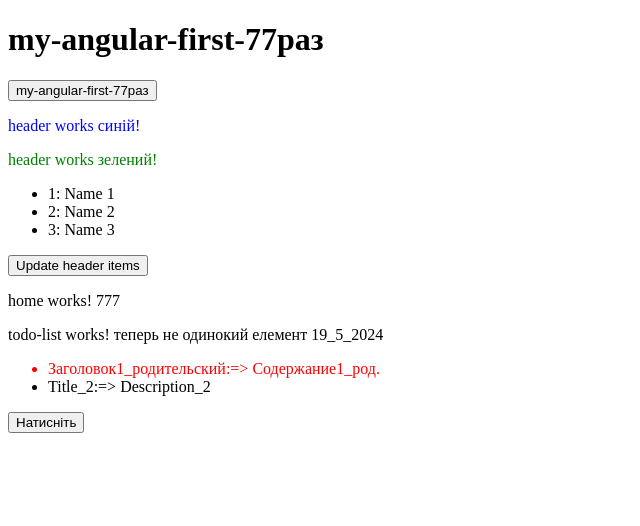
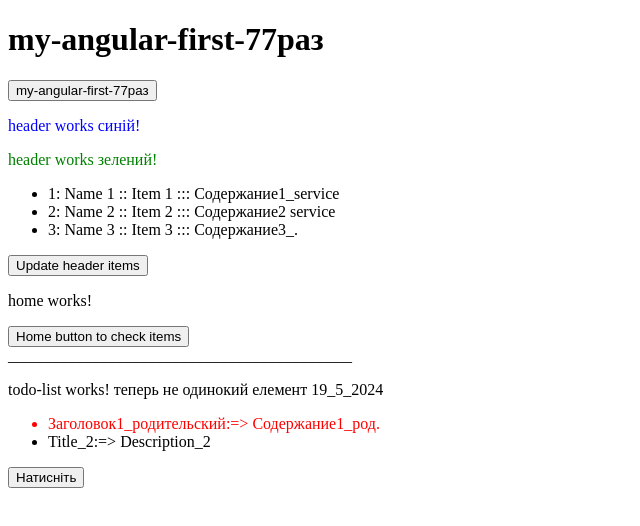
Before and after one commit to marishanegrusti/my-angular-first, an Angular app: page / in a window 1280 px wide. Shown: the top 526 px of the page, without its empty margins (0-640 px from the left). Built offline with nearby package versions, Linux system fonts and the light colour scheme.

Commit message:
modifed home

```diff
--- a/src/app/app.component.html
+++ b/src/app/app.component.html
@@ -2,6 +2,8 @@
 <button [disabled]="isDisabled">{{title}}</button>
 <app-header></app-header>
 <app-home></app-home>
+
+<div>___________________________________________</div>
 <!-- <app-todo-list [tasks]="tasks"></app-todo-list> -->
 
 <!-- <app-todo-list [tasks]="tasks" (taskChanged)="onTaskClick($event)" (taskChanged)="onTaskClick2($event)"  ></app-todo-list> -->
--- a/src/app/components/header/header.component.html
+++ b/src/app/components/header/header.component.html
@@ -4,7 +4,7 @@
 
 <ul *ngIf="items.length">
   <li *ngFor="let item of items; trackBy: trackByItemId">
-    {{ item.id }}: {{ item.name }}
+    {{ item.id }}: {{ item.name }} ::  {{ item.title }} :::  {{ item.description }}
   </li>
 </ul>
 
--- a/src/app/components/home/home.component.html
+++ b/src/app/components/home/home.component.html
@@ -1 +1,2 @@
-<p>home works! 777</p>
+<p>home works! </p>
+<button (click)="onHomeClick()">Home button to check items</button>
--- a/src/app/components/home/home.component.ts
+++ b/src/app/components/home/home.component.ts
@@ -1,4 +1,6 @@
 import { Component } from '@angular/core';
+import { HeroService } from '../../hero.service';
+
 
 @Component({
   selector: 'app-home',
@@ -9,4 +11,10 @@ import { Component } from '@angular/core';
 })
 export class HomeComponent {
 
+  constructor(public heroService: HeroService) {
+  }
+  onHomeClick() {
+  console.log(this.heroService.headerItems)
+  }
+
 }
```
